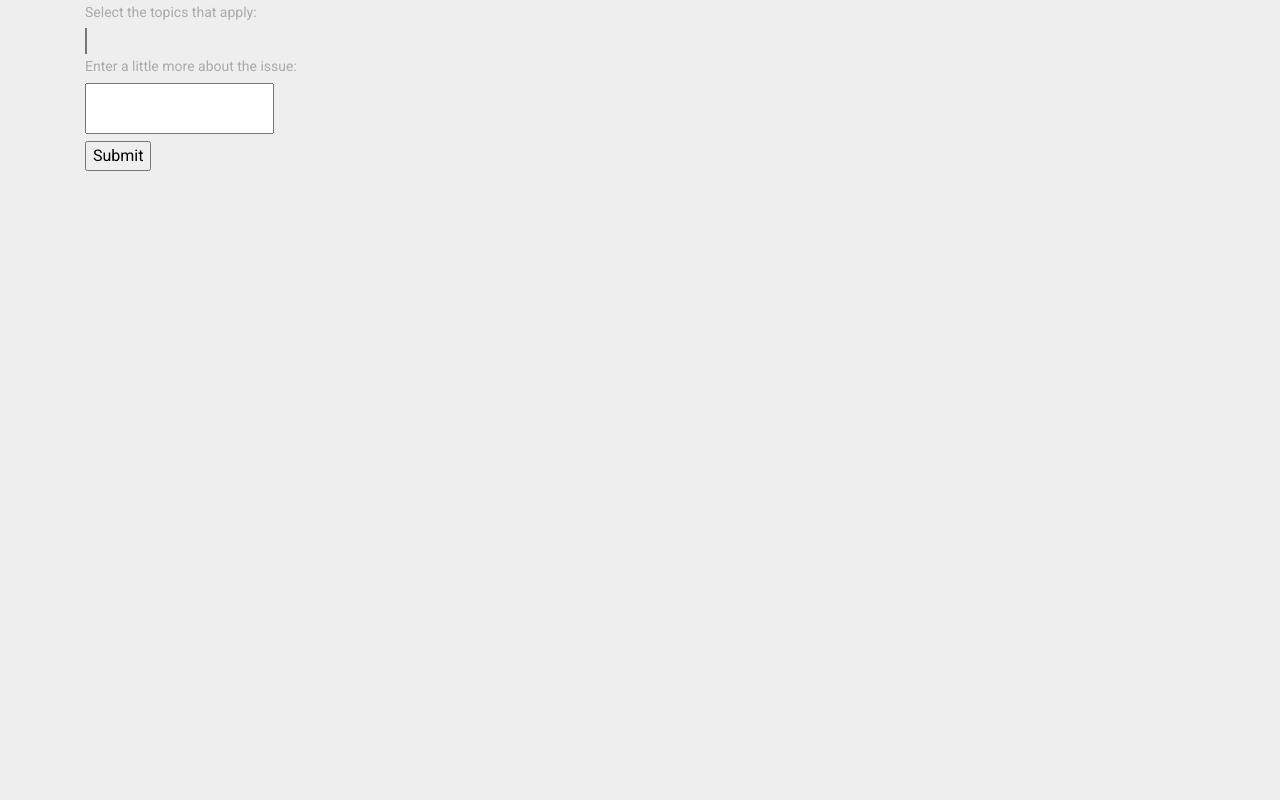
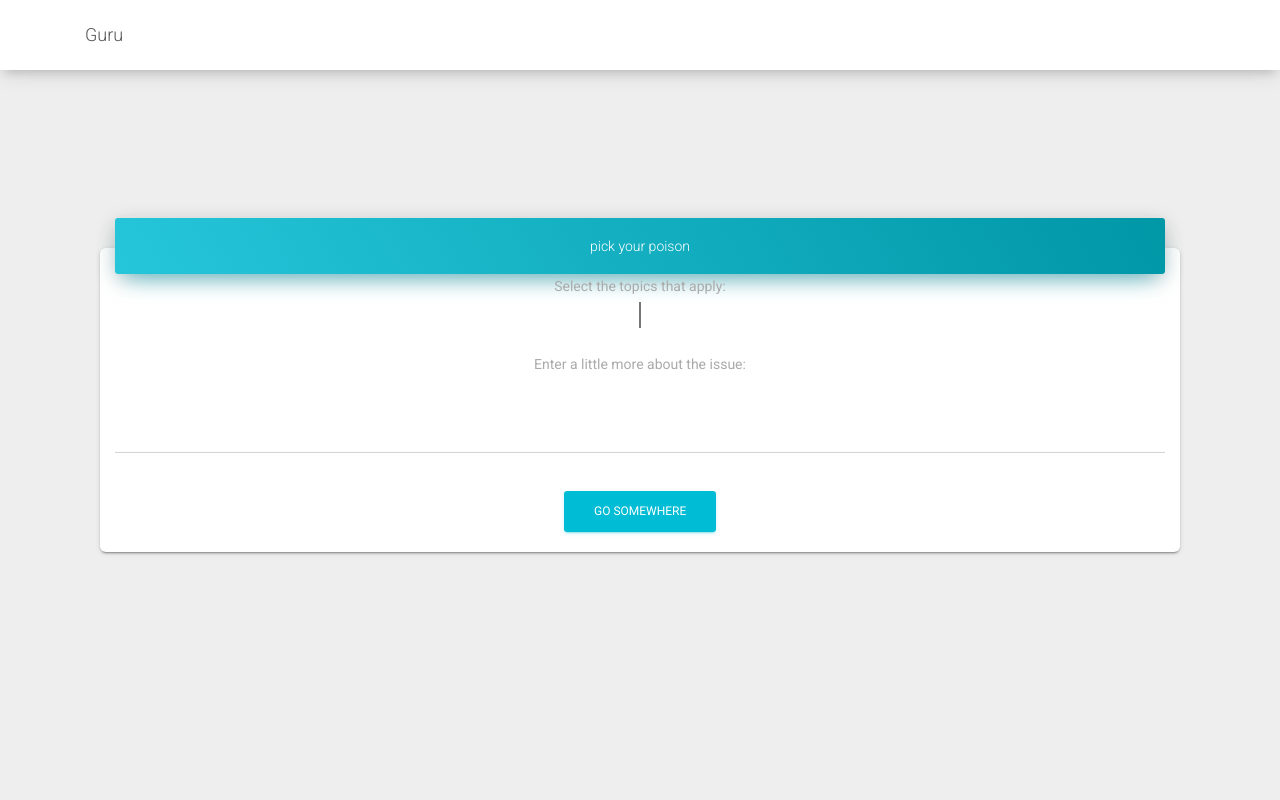
Before and after one commit to Jeromeschmidt/Guru, a Django app: template guru/templates/pages/find_help.html in a window 1280 px wide. Run offline with Django 3.2, Linux system fonts and the light colour scheme; the template is opened without the code that fills it, so the values that code supplies are empty; some libraries are stand-ins or nearby versions.

Commit message:
fixing frontend

```diff
--- a/guru/templates/pages/confirmation.html
+++ b/guru/templates/pages/confirmation.html
@@ -12,7 +12,7 @@
       <a class="navbar-brand">Guru </a>
         <ul class="navbar-nav ml-auto">
           <li class="nav-item">
-            <a href="{% url 'find_help' %}" class="nav-link">
+            <a href="{% url 'home.html' %}" class="nav-link">
               <button type="button" class="btn btn-info" data-container="body" data-toggle="popover" data-placement="bottom" data-html="true">
                 Log out
               </button>
--- a/guru/templates/pages/find_help.html
+++ b/guru/templates/pages/find_help.html
@@ -5,6 +5,18 @@
 {% endblock css %}
 
 {% block content %}
+<body>
+    <nav class="navbar navbar-color-on-scroll fixed-top navbar-expand-lg" color-on-scroll="100" id="sectionsNav">
+        <div class="container">
+            <a class="navbar-brand" href="{% url 'find_help' %}">Guru </a>
+        </div>
+    </nav>
+    <div class="page-header">
+        <div class="container">
+            <div class="card card-nav-tabs text-center">
+                <div class="card-header card-header-info">
+                    pick your poison
+                </div>
                 <div id="skill_list">
                     <form action="{% url 'match' %}" method="post">
                         {% csrf_token %}
@@ -16,14 +28,23 @@
                         {% endfor %}
                         </select>
                         <br>
-            <label for="description-area">Enter a little more about the issue:</label>
+                        <!-- <label for="description-area">Enter a little more about the issue:</label> -->
                         <br>
-            <textarea id="description-area"></textarea>
-            <br>
-            <input type="submit">
+                        <div class="form-group col">
+                            <label for="exampleFormControlTextarea1">Enter a little more about the issue:</label>
+                            <textarea class="form-control" id="exampleFormControlTextarea1" rows="3"></textarea>
+                        </div>
+                        <div class="card-body">
+                            <!-- <input type="submit"> -->
+                            <a href="{% url 'match' %}" class="btn btn-info" type="submit">Go somewhere</a>
+                        </div>
+
                     </form>
                 </div>
-
+            </div>
+        </div>
+    </div>
+</body>
 {% endblock content %}
 
 {% block javascript %}
```
Also changed, not shown: guru/templates/pages/match.html (+18 -11 lines). Lines whose indentation alone changed are shown as unchanged.
